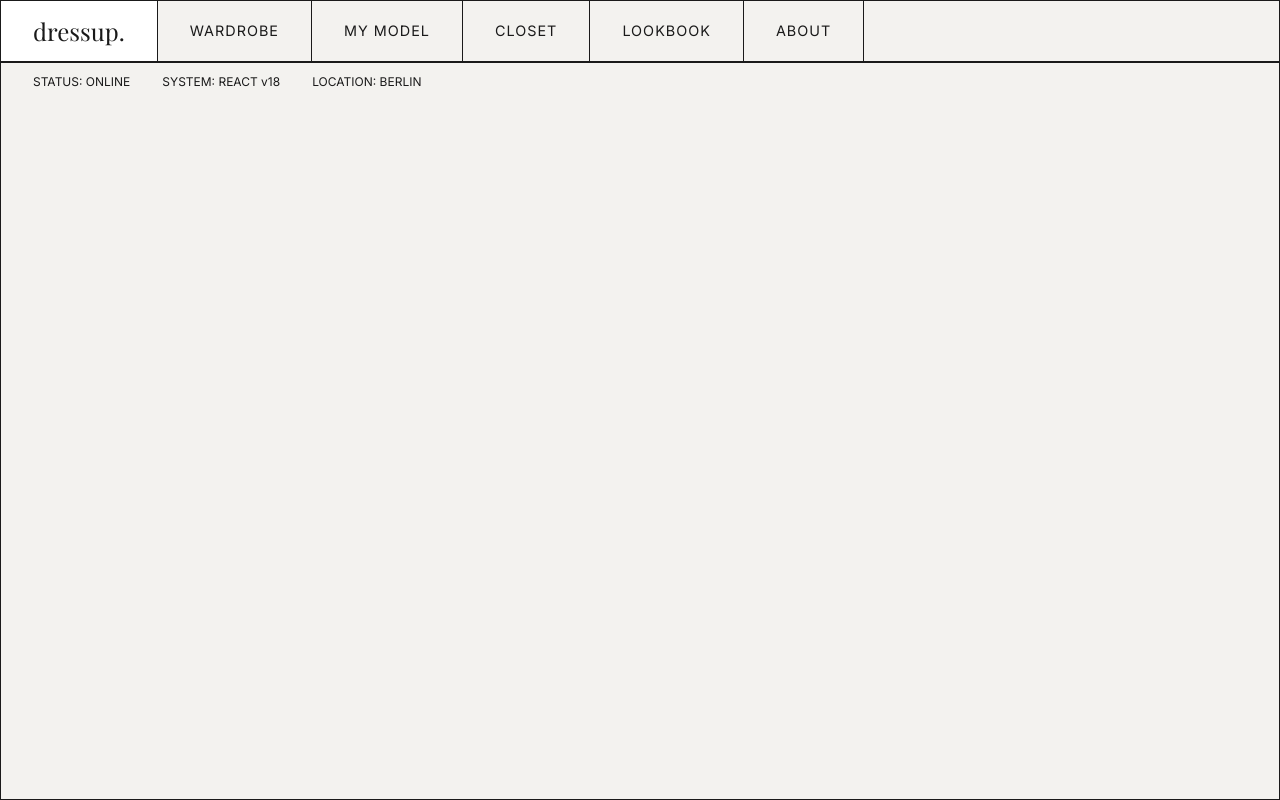
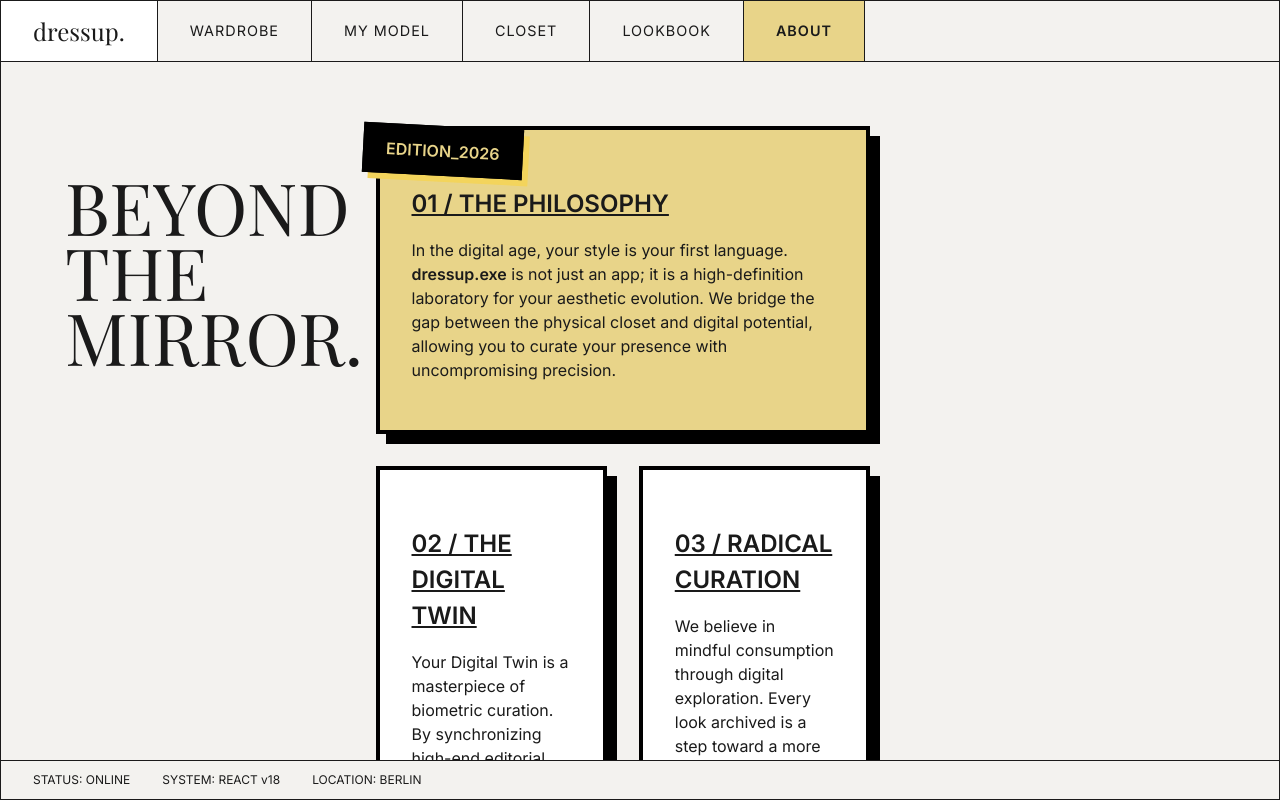
Before and after one commit to Sissighn/dressup-exe, a React (Vite) app in the folder frontend/: page /about in a window 1280 px wide. Built offline with nearby package versions, Linux system fonts and the light colour scheme; a web font is replaced by a local one.

Commit message:
feat(about): add About page with content and styling

```diff
--- a/frontend/src/App.css
+++ b/frontend/src/App.css
@@ -450,3 +450,68 @@ html,
 .delete-x-btn:hover {
   background: #ff4444;
 }
+
+/* About Page Specifics */
+.about-page {
+  padding: 4rem;
+  background-image: radial-gradient(
+    #000 0.5px,
+    transparent 0.5px
+  ); /* Punkt-Raster Hintergrund */
+  background-size: 20px 20px;
+}
+
+.about-header-section {
+  display: flex;
+  justify-content: space-between;
+  align-items: flex-start;
+  margin-bottom: 4rem;
+}
+
+.brutalist-badge {
+  background: black;
+  color: var(--accent-yellow);
+  padding: 10px 20px;
+  font-weight: 900;
+  border: 3px solid black;
+  box-shadow: 6px 6px 0px #f3d45c;
+  transform: rotate(3deg);
+}
+
+.about-grid {
+  display: grid;
+  grid-template-columns: repeat(2, 1fr);
+  gap: 2rem;
+}
+
+.about-card {
+  background: white;
+  border: 4px solid black;
+  padding: 2rem;
+  box-shadow: 10px 10px 0px black; /* Iconic shadow */
+  transition: all 0.2s ease;
+}
+
+.about-card h3 {
+  font-size: 1.5rem;
+  margin-bottom: 1rem;
+  text-decoration: underline;
+}
+
+.about-card:hover {
+  transform: translate(-4px, -4px);
+  box-shadow: 14px 14px 0px black;
+}
+
+.main-card {
+  grid-column: span 2;
+  background: var(--accent-yellow);
+}
+
+.black-card {
+  background: black;
+}
+
+.highlight-card {
+  border-color: black;
+}
--- a/frontend/src/App.jsx
+++ b/frontend/src/App.jsx
@@ -9,7 +9,8 @@ import "./App.css";
 import Wardrobe from "./pages/Wardrobe";
 import Avatar from "./pages/Avatar";
 import Closet from "./pages/Closet";
-import Gallery from "./pages/Gallery"; // Korrigierter Import
+import Gallery from "./pages/Gallery";
+import About from "./pages/About";
 
 const NavBar = () => {
   const location = useLocation();
@@ -42,7 +43,6 @@ const NavBar = () => {
           CLOSET
         </Link>
 
-        {/* NEUER LINK ZUR GALLERIE */}
         <Link
           to="/gallery"
           className={`nav-item ${
@@ -52,7 +52,15 @@ const NavBar = () => {
           LOOKBOOK
         </Link>
 
-        <div className="nav-item">ABOUT</div>
+        {/* JETZT ALS LINK DEFINIERT */}
+        <Link
+          to="/about"
+          className={`nav-item ${
+            location.pathname === "/about" ? "active" : ""
+          }`}
+        >
+          ABOUT
+        </Link>
       </div>
     </div>
   );
@@ -68,7 +76,8 @@ function App() {
           <Route path="/" element={<Wardrobe />} />
           <Route path="/avatar" element={<Avatar />} />
           <Route path="/closet" element={<Closet />} />
-          <Route path="/gallery" element={<Gallery />} /> {/* Korrekte Route */}
+          <Route path="/gallery" element={<Gallery />} />
+          <Route path="/about" element={<About />} />
         </Routes>
 
         <div className="footer-bar">
--- /dev/null
+++ b/frontend/src/pages/About.jsx
@@ -0,0 +1,58 @@
+import React from "react";
+import "../App.css";
+
+const About = () => {
+  return (
+    /* overflowY: "auto" ermöglicht das Scrollen */
+    <div
+      className="main-content about-page"
+      style={{ overflowY: "auto", height: "calc(100vh - 80px)" }}
+    >
+      <div className="about-header-section">
+        <h1
+          className="hero-text"
+          style={{ fontSize: "4.5rem", lineHeight: "0.9" }}
+        >
+          BEYOND THE <br /> <i>MIRROR.</i>
+        </h1>
+        <div className="brutalist-badge">EDITION_2026</div>
+      </div>
+
+      <div className="about-grid">
+        <div className="about-card main-card">
+          <h3>01 / THE PHILOSOPHY</h3>
+          <p>
+            In the digital age, your style is your first language.{" "}
+            <b>dressup.exe</b> is not just an app; it is a high-definition
+            laboratory for your aesthetic evolution. We bridge the gap between
+            the physical closet and digital potential, allowing you to curate
+            your presence with uncompromising precision.
+          </p>
+        </div>
+
+        <div className="about-card highlight-card">
+          <h3>02 / THE DIGITAL TWIN</h3>
+          <p>
+            Your Digital Twin is a masterpiece of biometric curation. By
+            synchronizing high-end editorial aesthetics with your unique
+            physical profile, we create a playground for fearless
+            experimentation. Wear what you want, when you want, before it even
+            exists in the physical world.
+          </p>
+        </div>
+
+        <div className="about-card highlight-card">
+          <h3>03 / RADICAL CURATION</h3>
+          <p>
+            We believe in mindful consumption through digital exploration. Every
+            look archived is a step toward a more intentional wardrobe. Reduce
+            the noise, find your signal, and define your signature style without
+            the limitations of traditional retail.
+          </p>
+        </div>
+      </div>
+    </div>
+  );
+};
+
+export default About;
```
